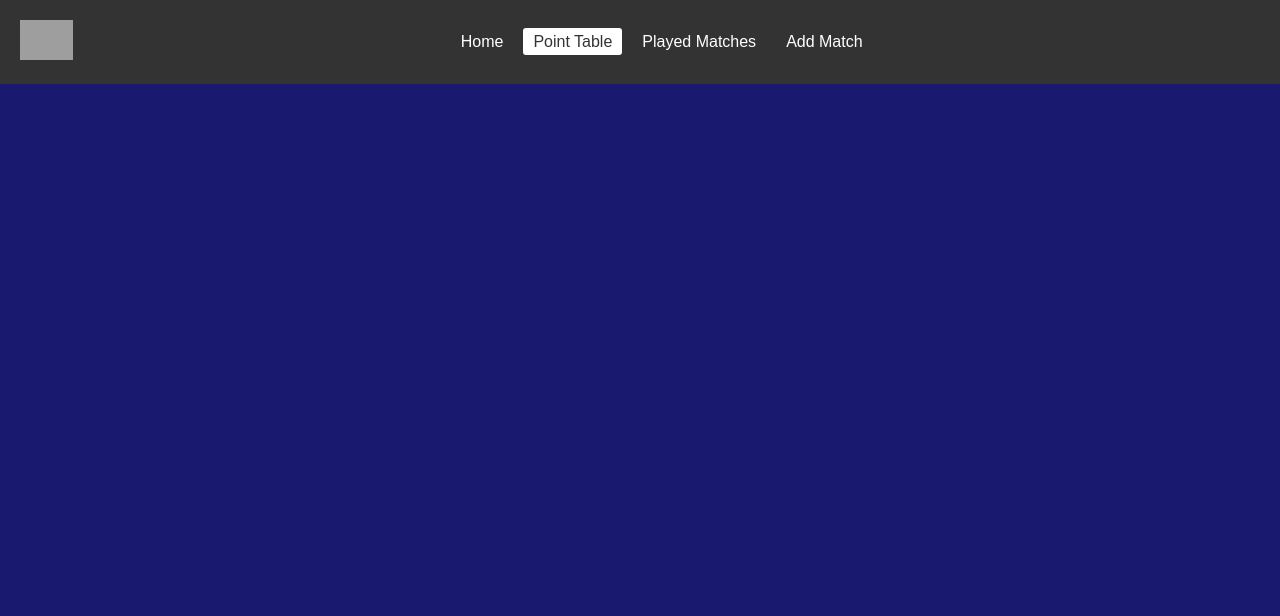
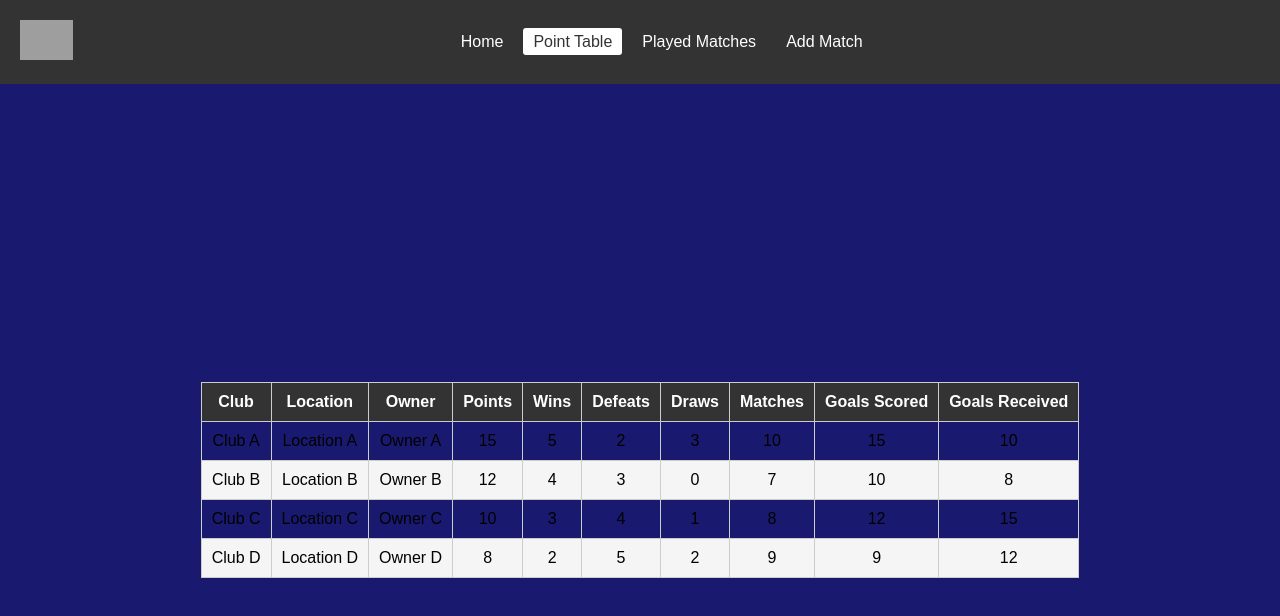
Before and after one commit to Gayan21/premier_league_Manager, a React (Create React App) app: page /point-table in a window 1280 px wide. Shown: the top 616 px of the page. Built offline with nearby package versions, Linux system fonts and the light colour scheme; grey boxes are pictures that could not be loaded.

Commit message:
added points tables screen and styling

```diff
--- a/src/App.css
+++ b/src/App.css
@@ -104,6 +104,36 @@ body {
   margin-right: 0;
 }
 
+/* App.css */
+
+/* ... Other styles ... */
+
+.points-table {
+  width: 100%;
+  border-collapse: collapse;
+  margin-top: 40px;
+}
+
+.points-table th,
+.points-table td {
+  padding: 10px;
+  text-align: center;
+}
+
+.points-table th {
+  background-color: #333;
+  color: #fff;
+}
+
+.points-table tbody tr:nth-child(even) {
+  background-color: #f5f5f5;
+}
+
+.points-table tbody tr:hover {
+  background-color: #ddd;
+}
+
+
 /* Responsive styles */
 @media screen and (max-width: 768px) {
   .navbar-container {
--- a/src/App.js
+++ b/src/App.js
@@ -3,6 +3,7 @@ import { BrowserRouter as Router, Route, Routes, NavLink } from 'react-router-do
 import './App.css';
 import PremierLeagueLogo from './Premier_League.png';
 import Home from './Home';
+import PointsTable from './Point_Table';
 
 const App = () => {
   return (
@@ -35,6 +36,7 @@ const App = () => {
         <div className="app">
           <Routes>
             <Route path="/" element={<Home />} />
+            <Route path="/point-table" element={<PointsTable />} /> {/* Add this route */}
             {/* Add routes for other components */}
           </Routes>
         </div>
--- /dev/null
+++ b/src/Point_Table.css
@@ -0,0 +1,33 @@
+/* PointsTable.css */
+
+.points-table-container {
+  display: flex;
+  justify-content: center;
+  align-items: center;
+  margin-top: 40px;
+}
+
+.points-table {
+  width: 100%;
+  border-collapse: collapse;
+  text-align: center;
+}
+
+.points-table th,
+.points-table td {
+  padding: 10px;
+  border: 1px solid #ccc;
+}
+
+.points-table th {
+  background-color: #333;
+  color: #fff;
+}
+
+.points-table tbody tr:nth-child(even) {
+  background-color: #f5f5f5;
+}
+
+.points-table tbody tr:hover {
+  background-color: #ddd;
+}
--- /dev/null
+++ b/src/Point_Table.js
@@ -0,0 +1,51 @@
+import React from 'react';
+import './Point_Table.css';
+
+const PointsTable = () => {
+  // Dummy data for points table
+  const tableData = [
+    { club: 'Club A', location: 'Location A', owner: 'Owner A', points: 15, wins: 5, defeats: 2, draws: 3, matches: 10, goalsScored: 15, goalsReceived: 10 },
+    { club: 'Club B', location: 'Location B', owner: 'Owner B', points: 12, wins: 4, defeats: 3, draws: 0, matches: 7, goalsScored: 10, goalsReceived: 8 },
+    { club: 'Club C', location: 'Location C', owner: 'Owner C', points: 10, wins: 3, defeats: 4, draws: 1, matches: 8, goalsScored: 12, goalsReceived: 15 },
+    { club: 'Club D', location: 'Location D', owner: 'Owner D', points: 8, wins: 2, defeats: 5, draws: 2, matches: 9, goalsScored: 9, goalsReceived: 12 },
+  ];
+
+  return (
+    <div className="points-table-container">
+      <table className="points-table">
+        <thead>
+          <tr>
+            <th>Club</th>
+            <th>Location</th>
+            <th>Owner</th>
+            <th>Points</th>
+            <th>Wins</th>
+            <th>Defeats</th>
+            <th>Draws</th>
+            <th>Matches</th>
+            <th>Goals Scored</th>
+            <th>Goals Received</th>
+          </tr>
+        </thead>
+        <tbody>
+          {tableData.map((data, index) => (
+            <tr key={index}>
+              <td>{data.club}</td>
+              <td>{data.location}</td>
+              <td>{data.owner}</td>
+              <td>{data.points}</td>
+              <td>{data.wins}</td>
+              <td>{data.defeats}</td>
+              <td>{data.draws}</td>
+              <td>{data.matches}</td>
+              <td>{data.goalsScored}</td>
+              <td>{data.goalsReceived}</td>
+            </tr>
+          ))}
+        </tbody>
+      </table>
+    </div>
+  );
+};
+
+export default PointsTable;
```
